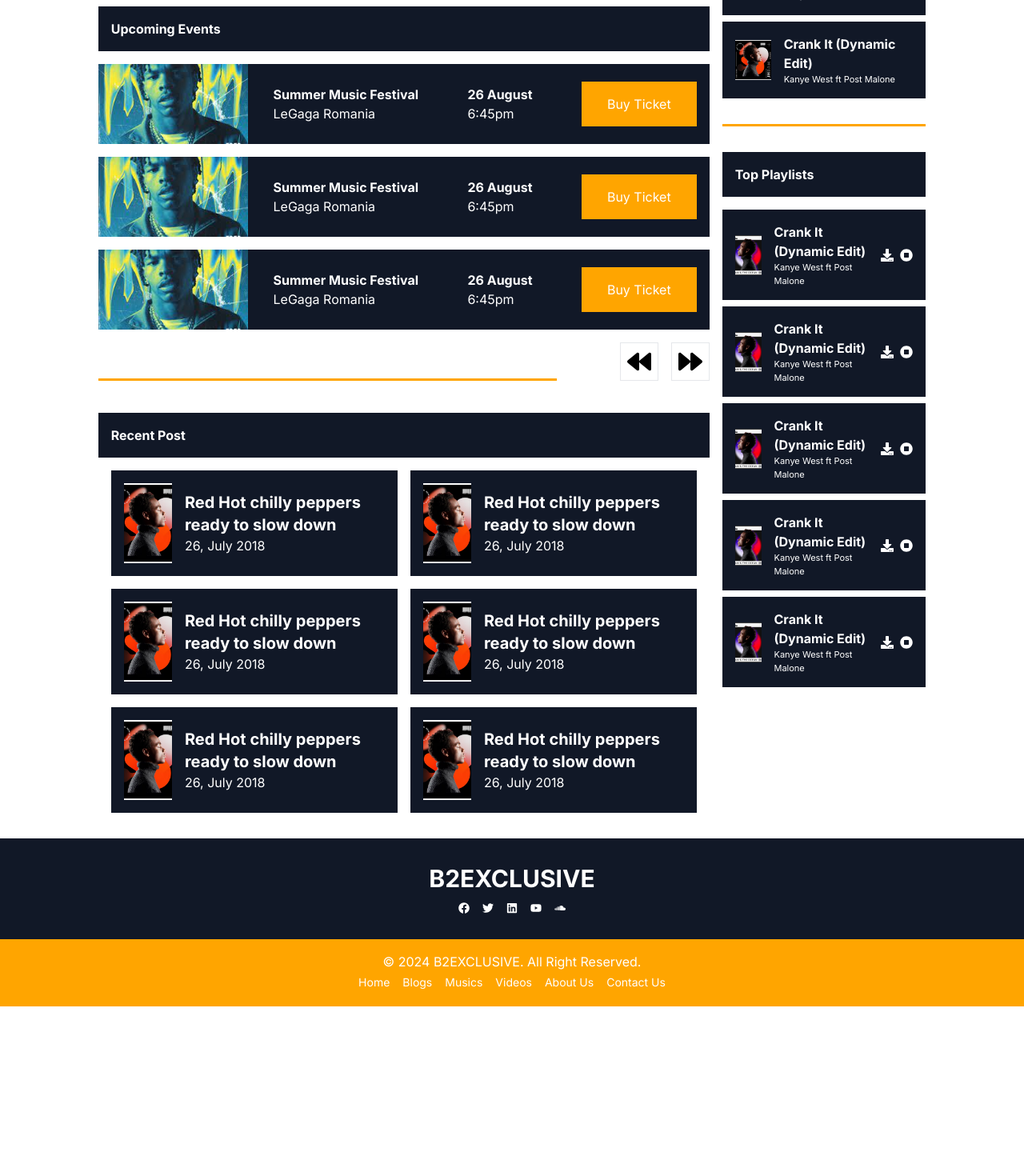
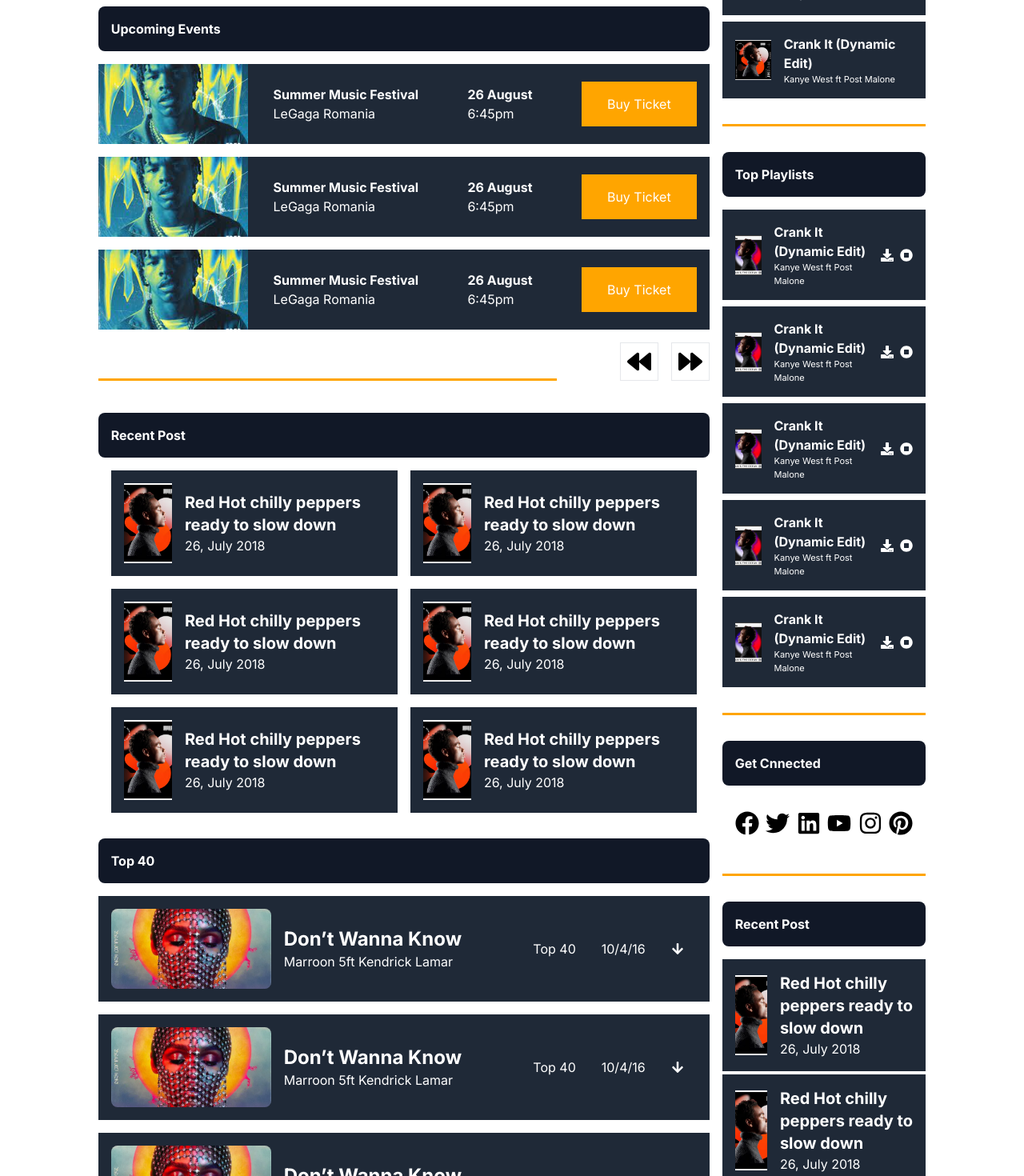
Before and after one commit to B2XCLUSIVE/UI, a Next.js app: page / in a window 1280 px wide. Shown: the part 1330-2800 px from the top of the page at 80% size. Before the commit the page ends 2588 px from the top, so only its background shows below. Built offline with nearby package versions, Linux system fonts and the light colour scheme.

Commit message:
finished homepage

```diff
--- a/app/page.jsx
+++ b/app/page.jsx
@@ -1,6 +1,8 @@
 import AlbumCover from "@/components/AlbumCover";
 import Event from "@/components/Event";
+import FlickerFeed from "@/components/FlickrFeed";
 import RecentPost from "@/components/RecentPost";
+import Top40 from "@/components/Top40";
 import TopMusic from "@/components/TopMusic";
 import TopPlaylist from "@/components/TopPlaylist";
 import Image from "next/image";
@@ -8,9 +10,15 @@
 import {
   FaBackward,
   FaBook,
+  FaFacebook,
   FaForward,
+  FaInstagram,
+  FaLinkedin,
   FaMicrophone,
   FaMusic,
+  FaPinterest,
+  FaTwitter,
+  FaYoutube,
 } from "react-icons/fa";
 
 export default function Home() {
@@ -94,7 +102,7 @@
       <section className="w-full md:w-5/6 mx-auto md:flex p-4 gap-4">
         <div className="w-full md:w-3/4">
           {/* NEW ALBUM SECTION */}
-          <div className="p-4 bg-gray-900 mt-4">
+          <div className="p-4 bg-gray-900 mt-4 rounded-lg">
             <h1 className="font-bold">New Album Releases</h1>
           </div>
 
@@ -113,7 +121,7 @@
           </div>
 
           {/* UPCOMING EVENTS SECTION*/}
-          <div className="p-4 bg-gray-900 mt-4">
+          <div className="p-4 bg-gray-900 mt-4 rounded-lg">
             <h1 className="font-bold">Upcoming Events</h1>
           </div>
 
@@ -132,7 +140,7 @@
           </div>
 
           {/* RECENT POST SECTION */}
-          <div className="p-4 bg-gray-900 mt-4">
+          <div className="p-4 bg-gray-900 mt-4 rounded-lg">
             <h1 className="font-bold">Recent Post</h1>
           </div>
 
@@ -144,11 +152,23 @@
             <RecentPost />
             <RecentPost />
           </div>
+
+          {/* TOP 40 section */}
+          <div className="p-4 bg-gray-900 mt-4 rounded-lg">
+            <h1 className="font-bold">Top 40</h1>
+          </div>
+
+          <div className="py-4 flex flex-col gap-4">
+            <Top40 />
+            <Top40 />
+            <Top40 />
+            <Top40 />
+          </div>
         </div>
 
         <div className="w-full md:w-1/4">
           {/* TOP ARTIST SECTION */}
-          <div className="p-4 bg-gray-900 my-4">
+          <div className="p-4 bg-gray-900 my-4 rounded-lg">
             <h1 className="font-bold">Top 10 Artists</h1>
           </div>
 
@@ -163,7 +183,7 @@
           <div className="my-8 w-full h-[3px] bg-primarycolor"></div>
 
           {/* TOP PLAYLIST SECTION */}
-          <div className="p-4 bg-gray-900 my-4">
+          <div className="p-4 bg-gray-900 my-4 rounded-lg">
             <h1 className="font-bold">Top Playlists</h1>
           </div>
 
@@ -174,7 +194,133 @@
             <TopPlaylist />
             <TopPlaylist />
           </div>
+
+          <div className="my-8 w-full h-[3px] bg-primarycolor"></div>
+
+          {/* GET CONNECTED */}
+          <div className="p-4 bg-gray-900 my-4 rounded-lg">
+            <h1 className="font-bold">Get Cnnected</h1>
+          </div>
+
+          <div className="flex justify-between p-4">
+            <FaFacebook className="text-3xl" />
+            <FaTwitter className="text-3xl" />
+            <FaLinkedin className="text-3xl" />
+            <FaYoutube className="text-3xl" />
+            <FaInstagram className="text-3xl" />
+            <FaPinterest className="text-3xl" />
+          </div>
+
+          <div className="my-8 w-full h-[3px] bg-primarycolor"></div>
+
+          {/* Recent post section */}
+          <div className="p-4 bg-gray-900 mt-4 rounded-lg">
+            <h1 className="font-bold">Recent Post</h1>
+          </div>
+
+          <div className=" flex flex-col gap-1 pt-4 ">
+            <RecentPost />
+            <RecentPost />
+            <RecentPost />
+          </div>
+
+          <div className="my-8 w-full h-[3px] bg-primarycolor"></div>
         </div>
+      </section>
+
+      <section className="w-full md:w-5/6 mx-auto md:flex md:gap-4">
+        <div>
+          <div className="p-4 bg-gray-900 mt-4 rounded-lg">
+            <h1 className="font-bold">Music Soul</h1>
+          </div>
+
+          <div className="bg-gray-700 p-4 mt-4">
+            <div className="h-[200px] relative">
+              <Image
+                src={"/albumcover.jpeg"}
+                width={1000}
+                height={1000}
+                alt="img"
+                className="w-full h-full object-cover"
+              />
+              <div className="absolute bottom-0 p-4">
+                <h1 className="font-bold text-2xl">
+                  All red carpet looks 2018 music awards
+                </h1>
+                <p>Arditta Colle -25 July, 2018</p>
+              </div>
+            </div>
+
+            <RecentPost />
+            <RecentPost />
+            <RecentPost />
+          </div>
+        </div>
+
+        <div>
+          <div className="p-4 bg-gray-900 mt-4 rounded-lg">
+            <h1 className="font-bold">Music Soul</h1>
+          </div>
+
+          <div className="bg-gray-700 p-4 mt-4">
+            <div className="h-[200px] relative">
+              <Image
+                src={"/albumcover.jpeg"}
+                width={1000}
+                height={1000}
+                alt="img"
+                className="w-full h-full object-cover"
+              />
+              <div className="absolute bottom-0 p-4">
+                <h1 className="font-bold text-2xl">
+                  All red carpet looks 2018 music awards
+                </h1>
+                <p>Arditta Colle -25 July, 2018</p>
+              </div>
+            </div>
+
+            <RecentPost />
+            <RecentPost />
+            <RecentPost />
+          </div>
+        </div>
+
+        <div>
+          <div className="p-4 bg-gray-900 mt-4 rounded-lg">
+            <h1 className="font-bold">Music Soul</h1>
+          </div>
+
+          <div className="bg-gray-700 p-4 mt-4">
+            <div className="h-[200px] relative">
+              <Image
+                src={"/albumcover.jpeg"}
+                width={1000}
+                height={1000}
+                alt="img"
+                className="w-full h-full object-cover"
+              />
+              <div className="absolute bottom-0 p-4">
+                <h1 className="font-bold text-2xl">
+                  All red carpet looks 2018 music awards
+                </h1>
+                <p>Arditta Colle -25 July, 2018</p>
+              </div>
+            </div>
+
+            <RecentPost />
+            <RecentPost />
+            <RecentPost />
+          </div>
+        </div>
+      </section>
+
+      <section className="w-full md:w-5/6 mx-auto py-8 flex">
+        <FlickerFeed />
+        <FlickerFeed />
+        <FlickerFeed />
+        <FlickerFeed />
+        <FlickerFeed />
+        <FlickerFeed />
       </section>
     </main>
   );
--- a/components/Event.jsx
+++ b/components/Event.jsx
@@ -3,7 +3,7 @@
 function Event() {
   return (
     <>
-      <div className="bg-gray-900 flex gap-4">
+      <div className="bg-gray-800 flex gap-4">
         <div className="h-[100px] w-3/12">
           <Image
             src={"/alb.jpeg"}
--- /dev/null
+++ b/components/FlickrFeed.jsx
@@ -0,0 +1,19 @@
+import Image from "next/image";
+
+function FlickerFeed() {
+  return (
+    <>
+      <div className="w-2/6 h-[200px] bg-[#000]">
+        <Image
+          src={"/albumcober.avif"}
+          width={1000}
+          height={1000}
+          alt="allt"
+          className="w-full h-full object-cover opacity-15"
+        />
+      </div>
+    </>
+  );
+}
+
+export default FlickerFeed;
--- a/components/RecentPost.jsx
+++ b/components/RecentPost.jsx
@@ -3,7 +3,7 @@
 function RecentPost() {
   return (
     <>
-      <div className="bg-gray-900 p-4 flex gap-4  items-center">
+      <div className="bg-gray-800 p-4 flex gap-4  items-center">
         <div className="w-[100px] h-[100px]">
           <Image
             src={"/albumcover.avif"}
--- /dev/null
+++ b/components/Top40.jsx
@@ -0,0 +1,34 @@
+import Image from "next/image";
+import { FaArrowDown } from "react-icons/fa";
+
+function Top40() {
+  return (
+    <>
+      <div className="bg-gray-800 p-4 flex justify-between">
+        <div className="flex items-center gap-4">
+          <div className="w-[200px] h-[100px]">
+            <Image
+              src={"/ol.jpeg"}
+              width={1000}
+              height={1000}
+              alt="ol"
+              className="w-full h-full object-cover rounded-lg"
+            />
+          </div>
+          <div>
+            <h1 className="font-bold text-2xl">Don’t Wanna Know</h1>
+            <p>Marroon 5ft Kendrick Lamar</p>
+          </div>
+        </div>
+
+        <div className="flex items-center gap-8 p-4">
+          <p>Top 40</p>
+          <p>10/4/16</p>
+          <FaArrowDown className="text-white" />
+        </div>
+      </div>
+    </>
+  );
+}
+
+export default Top40;
--- a/components/TopMusic.jsx
+++ b/components/TopMusic.jsx
@@ -2,7 +2,7 @@
 function TopMusic() {
   return (
     <>
-      <div className="bg-gray-900 p-4 flex gap-4 items-center">
+      <div className="bg-gray-800 p-4 flex gap-4 items-center">
         <div className="w-[50px] h-[50px]">
           <Image
             src={"/albumcover.avif"}
--- a/components/TopPlaylist.jsx
+++ b/components/TopPlaylist.jsx
@@ -3,7 +3,7 @@
 function TopPlaylist() {
   return (
     <>
-      <div className="bg-gray-900 p-4 flex gap-4 items-center">
+      <div className="bg-gray-800 p-4 flex gap-4 items-center">
         <div className="w-[50px] h-[50px]">
           <Image
             src={"/albumcober.avif"}
```
Also changed, not shown: public/ol.jpeg (added).
